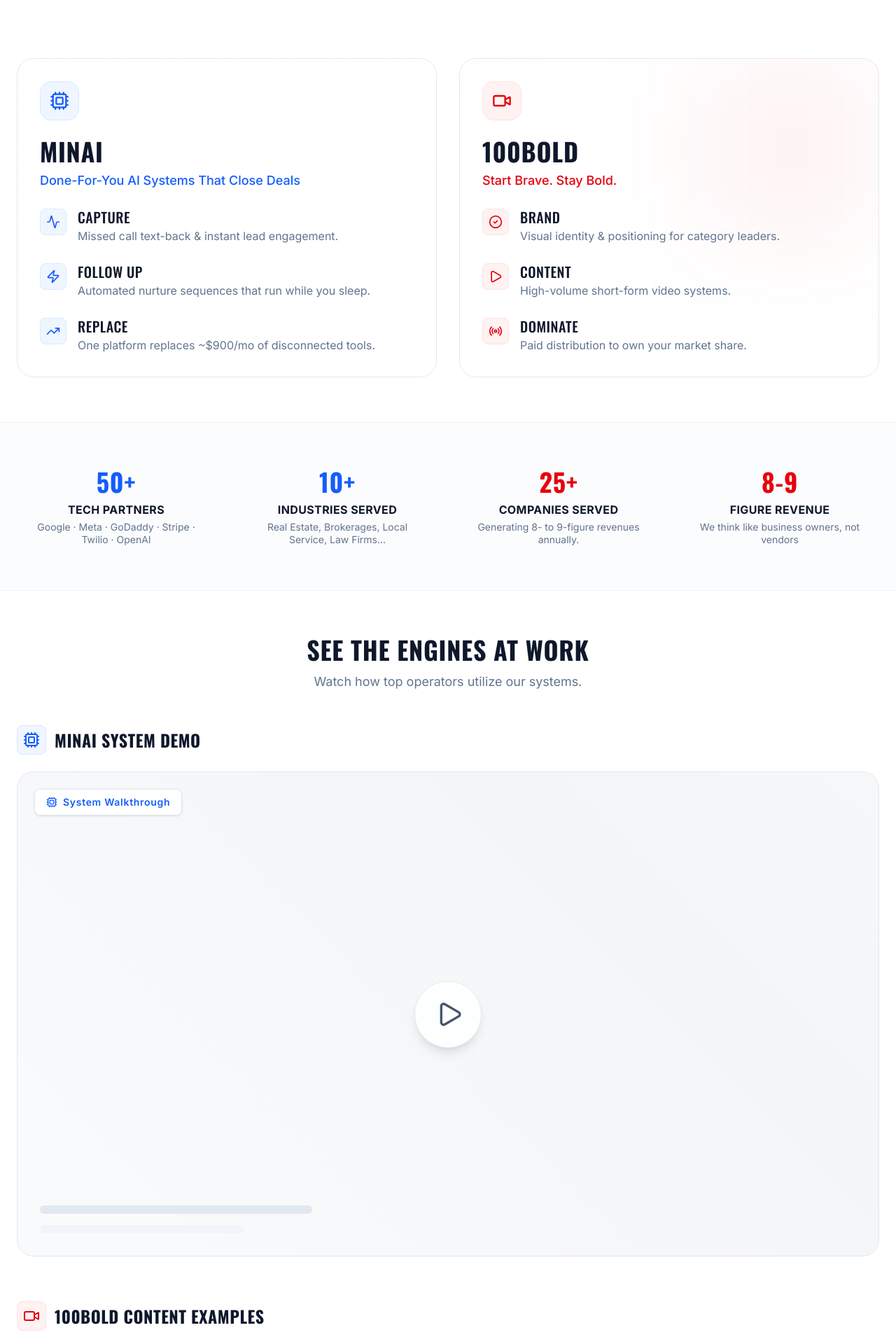
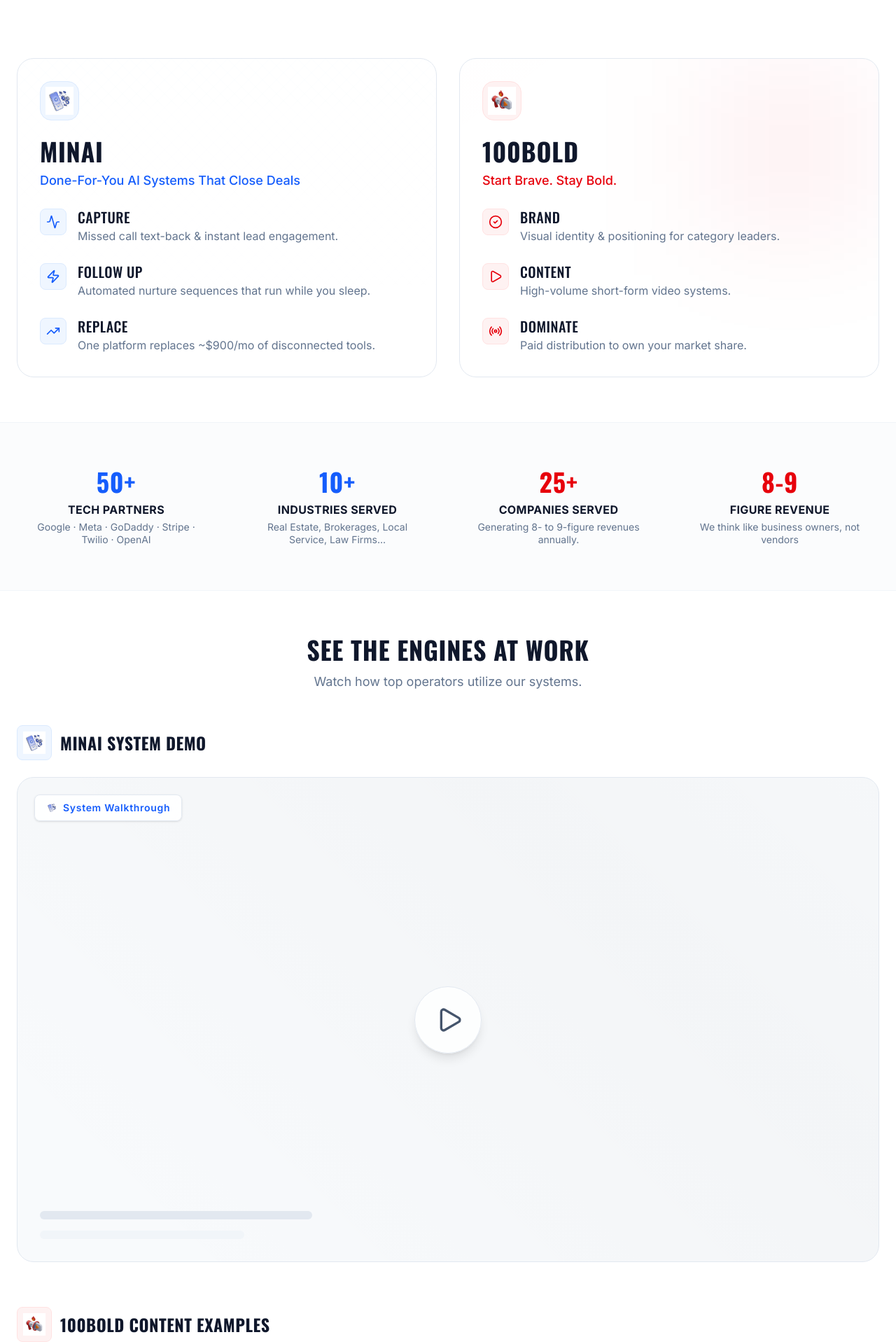
Before and after one commit to 100Bco/LDP-MinAI-100Bold, a React (Vite) app: page / in a window 1280 px wide. Shown: the part 960-2880 px from the top of the page at 70% size. Built offline with nearby package versions, Linux system fonts and the light colour scheme; a web font is replaced by a local one.

Commit message:
Replace icon components with images in App.tsx
Replaced icon components with image elements for MinAI and 100Bold sections.

```diff
--- a/src/App.tsx
+++ b/src/App.tsx
@@ -1,8 +1,8 @@
 import { motion, useScroll, useTransform } from "motion/react";
 import React, { useEffect, useRef, useState } from "react";
 import {
-  Cpu, Activity, Zap,
-  Video, TrendingUp, Radio,
+  Activity, Zap,
+  TrendingUp, Radio,
   Play, ArrowRight, CheckCircle2, ChevronRight
 } from "lucide-react";
 import { useCreateLead } from "./hooks/use-leads";
@@ -249,7 +249,7 @@
 
             <div className="relative z-10">
               <div className="w-12 h-12 md:w-14 md:h-14 rounded-xl md:rounded-2xl bg-blue-50 flex items-center justify-center mb-4 md:mb-6 border border-blue-100 group-hover:scale-110 transition-transform duration-500">
-                <Cpu className="w-6 h-6 md:w-7 md:h-7 text-blue-600" />
+                <img src="/images/Icon 1.png" alt="MinAI Icon" className="w-8 h-8 md:w-10 md:h-10 object-contain" />
               </div>
 
               <h2 className="text-2xl md:text-4xl font-display font-bold mb-1 md:mb-2 text-slate-900">MINAI</h2>
@@ -291,7 +291,7 @@
 
             <div className="relative z-10">
               <div className="w-12 h-12 md:w-14 md:h-14 rounded-xl md:rounded-2xl bg-red-50 flex items-center justify-center mb-4 md:mb-6 border border-red-100 group-hover:scale-110 transition-transform duration-500">
-                <Video className="w-6 h-6 md:w-7 md:h-7 text-red-600" />
+                <img src="/images/Icon 2.png" alt="100Bold Icon" className="w-8 h-8 md:w-10 md:h-10 object-contain" />
               </div>
 
               <h2 className="text-2xl md:text-4xl font-display font-bold mb-1 md:mb-2 text-slate-900">100BOLD</h2>
@@ -419,7 +419,7 @@
           <div>
             <div className="flex items-center gap-3 mb-4 md:mb-6 justify-center md:justify-start">
               <div className="p-1.5 md:p-2 bg-blue-50 rounded-lg border border-blue-100">
-                <Cpu className="w-5 h-5 md:w-6 md:h-6 text-blue-600" />
+                <img src="/images/Icon 1.png" alt="MinAI Icon" className="w-6 h-6 md:w-8 md:h-8 object-contain" />
               </div>
               <h3 className="text-xl md:text-2xl font-display font-bold text-slate-900">MinAI System Demo</h3>
             </div>
@@ -445,7 +445,7 @@
               </div>
 
               <div className="absolute top-6 left-6 px-4 py-2 bg-white/90 backdrop-blur-md rounded-lg border border-slate-200 text-sm font-semibold tracking-wider flex items-center gap-2 text-blue-600 shadow-sm">
-                <Cpu className="w-4 h-4" /> System Walkthrough
+                <img src="/images/Icon 1.png" alt="MinAI Icon" className="w-4 h-4 object-contain" /> System Walkthrough
               </div>
             </motion.div>
           </div>
@@ -454,7 +454,7 @@
           <div>
             <div className="flex items-center gap-3 mb-4 md:mb-6 justify-center md:justify-start">
               <div className="p-1.5 md:p-2 bg-red-50 rounded-lg border border-red-100">
-                <Video className="w-5 h-5 md:w-6 md:h-6 text-red-600" />
+                <img src="/images/Icon 2.png" alt="100Bold Icon" className="w-6 h-6 md:w-8 md:h-8 object-contain" />
               </div>
               <h3 className="text-xl md:text-2xl font-display font-bold text-slate-900">100Bold Content Examples</h3>
             </div>
```
